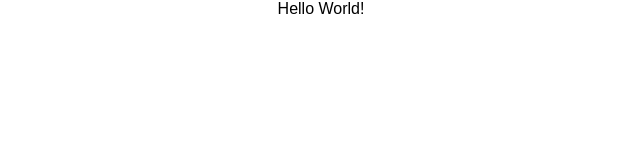
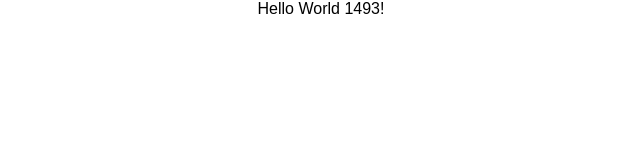
Before and after one commit to Mathesu-veLi/Pomodoro-App, a React (Create React App) app: page / in a window 1280 px wide. Shown: the top 160 px of the page, without its empty margins (319-959 px from the left). Built offline with nearby package versions, Linux system fonts and the light colour scheme.

Commit message:
creates a basic timer

```diff
--- a/src/App.tsx
+++ b/src/App.tsx
@@ -5,7 +5,7 @@ import { PomodoroTimer } from './components/pomodoro-timer';
 function App() {
     return (
         <div className="App">
-            <PomodoroTimer />
+            <PomodoroTimer defaultPomodoroTime={1500} />
         </div>
     );
 }
--- a/src/components/pomodoro-timer.tsx
+++ b/src/components/pomodoro-timer.tsx
@@ -1,5 +1,17 @@
 import React from 'react';
+import { useInterval } from '../hooks/use-interval';
 
-export function PomodoroTimer(props) {
-    return <div>Hello World!</div>;
+interface IProps {
+    defaultPomodoroTime: number;
 }
+
+// eslint-disable-next-line @typescript-eslint/no-unused-vars
+export function PomodoroTimer(props: IProps): JSX.Element {
+    const [mainTime, setMainTime] = React.useState(props.defaultPomodoroTime);
+
+    useInterval(() => {
+        setMainTime(mainTime - 1);
+    }, 1000);
+
+    return <div>Hello World {mainTime}!</div>;
+}
```
